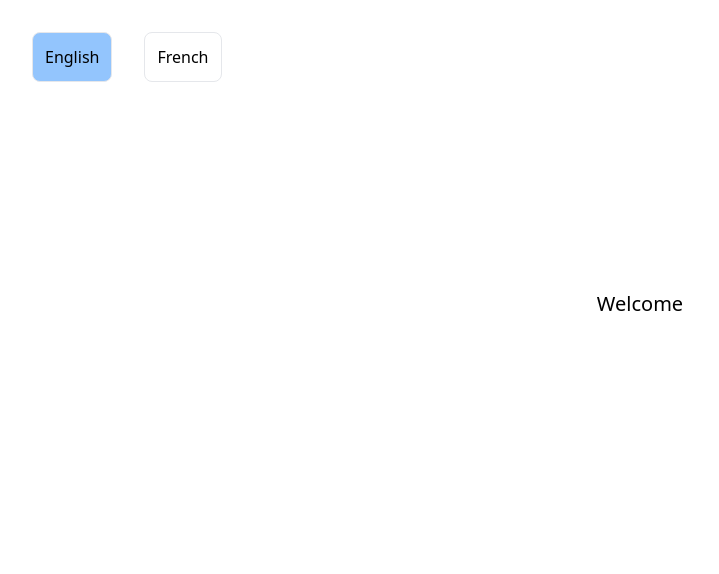
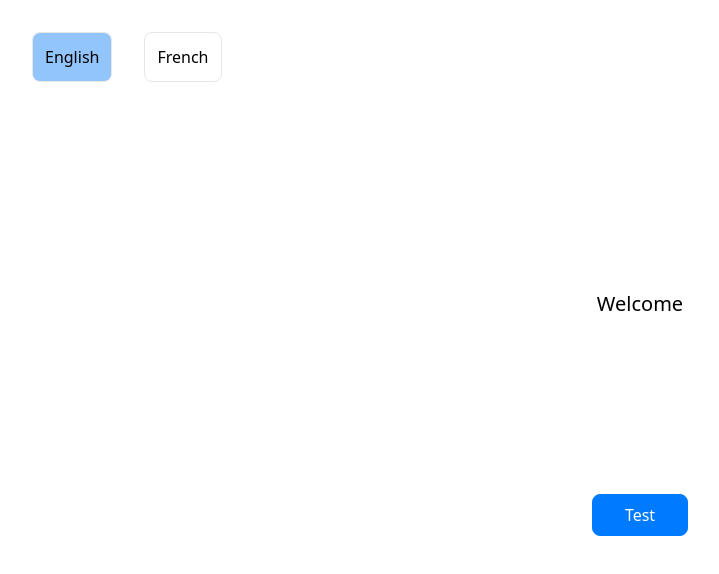
Before and after one commit to mohsenpak370/nuxt-boilerplate, a Nuxt app: page / in a window 1280 px wide. Shown: the top 574 px of the page, without its empty margins (0-719 px from the left). Built offline with nearby package versions, Linux system fonts and the light colour scheme.

Commit message:
feat: add button atom

```diff
--- /dev/null
+++ b/assets/css/variables.css
@@ -0,0 +1,12 @@
+:root {
+  --primary-color: #007bff;
+  --primary-color_accent: #0048ff;
+  --secondary-color: #59d237;
+  --secondary-color_accent: #3ad237;
+  --background-light: #f8f9fa;
+  --background-light_accent: #efefef;
+  --background-dark: #f8f9fa;
+  --background-dark_accent: #efefef;
+  --border-radius-1: 0.5rem;
+  --border-radius-2: 1rem;
+}
--- /dev/null
+++ b/components/atoms/Button.vue
@@ -0,0 +1,35 @@
+<script setup lang="ts">
+const { disabled, loading, stop, prevent } = defineProps<{
+  disabled?: boolean;
+  loading?: boolean;
+  stop?: boolean;
+  prevent?: boolean;
+}>();
+
+const emit = defineEmits(['click']);
+
+const onClick = (event: Event) => {
+  if (prevent) {
+    event.preventDefault();
+  }
+  if (stop) {
+    event.stopPropagation();
+  }
+  if (loading || disabled) {
+    return;
+  }
+  emit('click');
+};
+</script>
+
+<template>
+  <button
+    class="px-4 py-2 rounded-1 border"
+    :disabled="disabled"
+    dir="auto"
+    @click="onClick"
+  >
+    <slot v-if="loading" name="loading">Loading...</slot>
+    <slot v-else> Button </slot>
+  </button>
+</template>
--- /dev/null
+++ b/components/atoms/Loader.vue
@@ -0,0 +1,188 @@
+<script setup lang="ts">
+// NOTE: to choose from more animations, check this url: https://css-loaders.com/
+const props = withDefaults(
+  defineProps<{
+    type?: number;
+    color?: string;
+    size?: 'sm' | 'md' | 'lg';
+  }>(),
+  {
+    type: 1,
+    color: 'black',
+    size: 'md',
+  }
+);
+</script>
+
+<template>
+  <div
+    class="w-16 h-6 flex items-center justify-center"
+    :class="{
+      'scale-75': props.size === 'sm',
+      'scale-100': props.size === 'md',
+      'scale-150': props.size === 'lg',
+    }"
+  >
+    <div
+      :class="{
+        'loader--1': props.type === 1,
+        'loader--2': props.type === 2,
+        'loader--3': props.type === 3,
+        'loader--4': props.type === 4,
+        'loader--5': props.type === 5,
+      }"
+    />
+  </div>
+</template>
+
+<style scoped>
+.loader--1 {
+  width: 3.75rem;
+  aspect-ratio: 4;
+  --_g: no-repeat radial-gradient(circle closest-side, v-bind(color) 90%, #0000);
+  background:
+    var(--_g) 0 50%,
+    var(--_g) 50% 50%,
+    var(--_g) 100% 50%;
+  background-size: calc(100% / 3) 100%;
+  animation: l7 1s infinite linear;
+}
+@keyframes l7 {
+  33% {
+    background-size:
+      calc(100% / 3) 0,
+      calc(100% / 3) 100%,
+      calc(100% / 3) 100%;
+  }
+  50% {
+    background-size:
+      calc(100% / 3) 100%,
+      calc(100% / 3) 0,
+      calc(100% / 3) 100%;
+  }
+  66% {
+    background-size:
+      calc(100% / 3) 100%,
+      calc(100% / 3) 100%,
+      calc(100% / 3) 0;
+  }
+}
+
+.loader--2 {
+  color: v-bind(color);
+  width: 0.25rem;
+  aspect-ratio: 1;
+  border-radius: 50%;
+  box-shadow:
+    1.1875rem 0 0 0.4375rem,
+    2.375rem 0 0 0.1875rem,
+    3.5625rem 0 0 0;
+  transform: translateX(-2.375rem);
+  animation: l21 0.5s infinite alternate linear;
+}
+
+@keyframes l21 {
+  50% {
+    box-shadow:
+      1.1875rem 0 0 0.1875rem,
+      2.375rem 0 0 0.4375rem,
+      3.5625rem 0 0 0.1875rem;
+  }
+  100% {
+    box-shadow:
+      1.1875rem 0 0 0,
+      2.375rem 0 0 0.1875rem,
+      3.5625rem 0 0 0.4375rem;
+  }
+}
+
+.loader--3 {
+  width: 1.2rem;
+  aspect-ratio: 0.75;
+  --c: no-repeat linear-gradient(v-bind(color) 0 0);
+  background:
+    var(--c) 0 100%,
+    var(--c) 50% 100%,
+    var(--c) 100% 100%;
+  background-size: 20% 65%;
+  animation: l5 1s infinite linear;
+}
+@keyframes l5 {
+  20% {
+    background-position:
+      0 50%,
+      50% 100%,
+      100% 100%;
+  }
+  40% {
+    background-position:
+      0 0,
+      50% 50%,
+      100% 100%;
+  }
+  60% {
+    background-position:
+      0 100%,
+      50% 0,
+      100% 50%;
+  }
+  80% {
+    background-position:
+      0 100%,
+      50% 100%,
+      100% 0;
+  }
+}
+
+.loader--4 {
+  width: 2rem;
+  aspect-ratio: 1;
+  display: grid;
+  mask: conic-gradient(from 15deg, #0000, #000);
+  -webkit-mask: conic-gradient(from 15deg, #0000, #000);
+  animation: l26 1s infinite steps(12);
+}
+.loader--4,
+.loader--4:before,
+.loader--4:after {
+  background:
+    radial-gradient(closest-side at 50% 12.5%, v-bind(color) 96%, #0000) 50% 0/20%
+      80% repeat-y,
+    radial-gradient(closest-side at 12.5% 50%, v-bind(color) 96%, #0000) 0 50%/80%
+      20% repeat-x;
+}
+.loader--4:before,
+.loader--4:after {
+  content: '';
+  grid-area: 1/1;
+  transform: rotate(30deg);
+}
+.loader--4:after {
+  transform: rotate(60deg);
+}
+
+@keyframes l26 {
+  100% {
+    transform: rotate(1turn);
+  }
+}
+
+.loader--5 {
+  width: 2rem;
+  padding: 0.5rem;
+  aspect-ratio: 1;
+  border-radius: 50%;
+  background: v-bind(color);
+  --_m: conic-gradient(#0000 10%, #000), linear-gradient(#000 0 0) content-box;
+  -webkit-mask: var(--_m);
+  mask: var(--_m);
+  -webkit-mask-composite: source-out;
+  mask-composite: subtract;
+  animation: l3 1s infinite linear;
+}
+@keyframes l3 {
+  to {
+    transform: rotate(1turn);
+  }
+}
+</style>
--- /dev/null
+++ b/components/button/ButtonPrimary.vue
@@ -0,0 +1,39 @@
+<script setup lang="ts">
+defineProps<{
+  filled?: boolean;
+  disabled?: boolean;
+  loading?: boolean;
+  stop?: boolean;
+  prevent?: boolean;
+}>();
+
+const emit = defineEmits(['click']);
+
+const onClick = () => {
+  emit('click');
+};
+</script>
+
+<template>
+  <AtomsButton
+    class="px-4 py-2 rounded-1 border border-primary hover:border-primary-accent text-primary hover:text-primary-accent"
+    :class="{
+      'bg-primary hover:bg-primary-accent !text-white': filled && !disabled,
+      '!bg-gray-200 !text-gray-500 !border-gray-200': disabled,
+    }"
+    :disabled="disabled"
+    :loading="loading"
+    :stop="stop"
+    :prevent="prevent"
+    @click="onClick"
+  >
+    <template v-slot:loading>
+      <AtomsLoader
+        :color="filled ? 'white' : 'var(--primary-color)'"
+        size="sm"
+        :type="2"
+      />
+    </template>
+    <slot> Button </slot>
+  </AtomsButton>
+</template>
--- a/eslint.config.js
+++ b/eslint.config.js
@@ -1,8 +1,6 @@
 import js from '@eslint/js';
 import eslintPluginPrettier from 'eslint-plugin-prettier';
 import nuxtEslint from '@nuxt/eslint-config';
-// import customConfig from "./custom-config.js";
-// import myConfig from "eslint-config-my-config";
 
 export default [
   js.configs.recommended,
--- a/nuxt.config.ts
+++ b/nuxt.config.ts
@@ -1,8 +1,12 @@
 // https://nuxt.com/docs/api/configuration/nuxt-config
 export default defineNuxtConfig({
   devtools: { enabled: true },
+  css: ['@/assets/css/variables.css'],
   modules: ['@nuxtjs/tailwindcss', '@nuxtjs/i18n', '@nuxtjs/eslint-module'],
   i18n: {
     vueI18n: './i18n.config.ts',
   },
+  eslint: {
+    lintOnStart: false,
+  },
 });
--- a/package.json
+++ b/package.json
@@ -17,6 +17,7 @@
   "dependencies": {
     "@nuxtjs/i18n": "^8.3.0",
     "@nuxtjs/tailwindcss": "^6.11.4",
+    "ajv": "^8.12.0",
     "lint-staged": "^15.2.2",
     "nuxt": "^3.11.2",
     "vue": "^3.4.21",
@@ -30,6 +31,8 @@
     "eslint-config-prettier": "^9.1.0",
     "eslint-plugin-prettier": "^5.1.3",
     "husky": "^8.0.0",
-    "prettier": "^3.2.5"
+    "prettier": "^3.2.5",
+    "typescript": "^5.4.5",
+    "vue-tsc": "^1"
   }
 }
--- a/pages/index.vue
+++ b/pages/index.vue
@@ -1,5 +1,14 @@
-<script setup>
+<script setup lang="ts">
 const { locale, setLocale } = useI18n();
+
+const loading = ref(false);
+const onClick = () => {
+  console.log('clicked');
+  loading.value = true;
+  setTimeout(() => {
+    loading.value = false;
+  }, 3000);
+};
 </script>
 
 <template>
@@ -21,5 +30,10 @@ const { locale, setLocale } = useI18n();
       </button>
     </div>
     <p class="text-xl text-center py-44">{{ $t('welcome') }}</p>
+    <div class="flex items-center justify-center">
+      <ButtonPrimary class="w-24" filled :loading="loading" @click="onClick">
+        Test
+      </ButtonPrimary>
+    </div>
   </div>
 </template>
--- a/tailwind.config.js
+++ b/tailwind.config.js
@@ -2,7 +2,22 @@
 export default {
   content: [],
   theme: {
-    extend: {},
+    extend: {
+      colors: {
+        primary: 'var(--primary-color)',
+        'primary-accent': 'var(--primary-color_accent)',
+        secondary: 'var(--secondary-color)',
+        'secondary-accent': 'var(--secondary-color_accent)',
+        'light-default': 'var(--background-light)',
+        'light-accent': 'var(--background-light_accent)',
+        'dark-default': 'var(--background-dark)',
+        'dark-accent': 'var(--background-dark_accent)',
+      },
+      borderRadius: {
+        1: 'var(--border-radius-1)',
+        2: 'var(--border-radius-2)',
+      },
+    },
   },
   plugins: [],
 };
```
Also changed, not shown: 1 other file (tests, documents, lock files or other folders).
